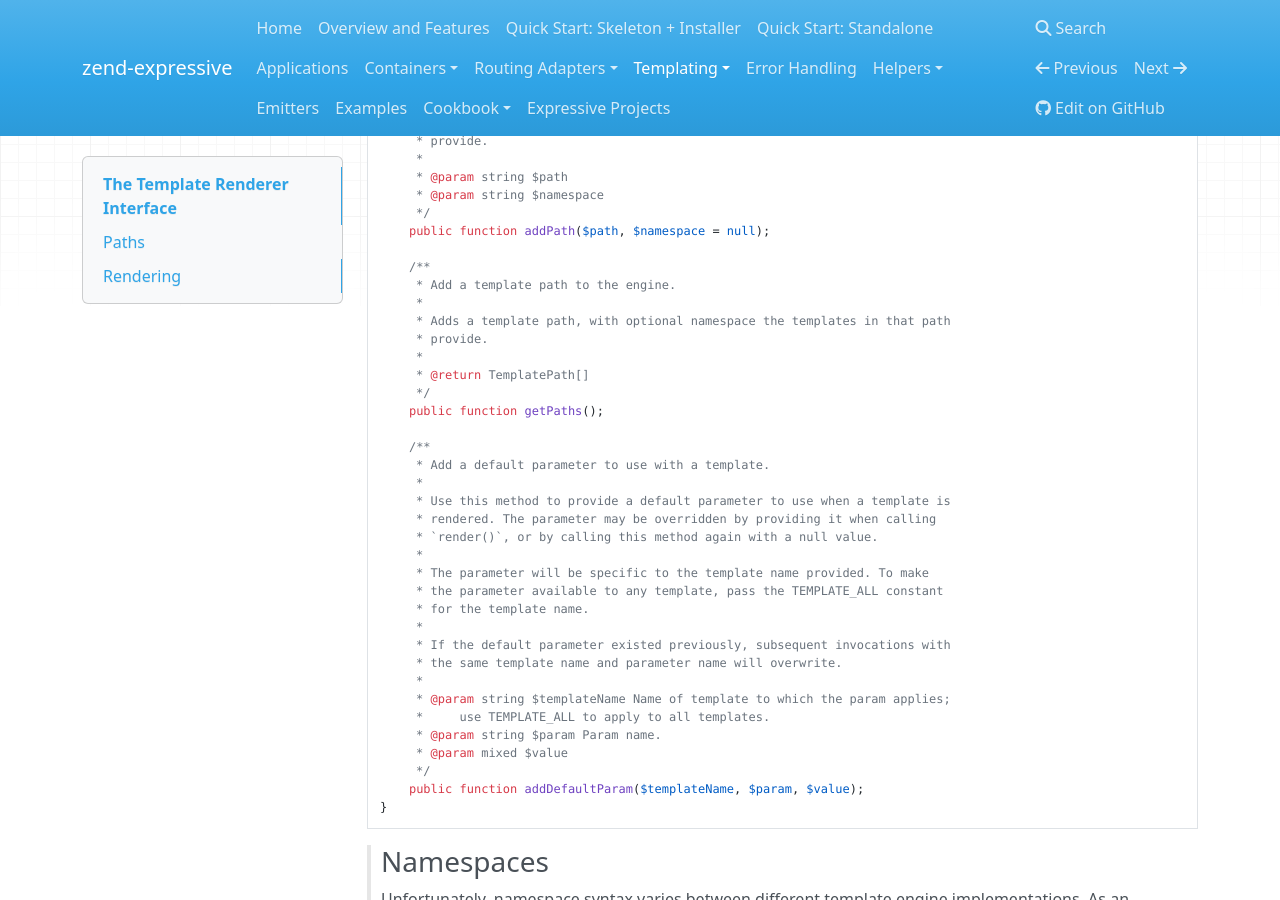
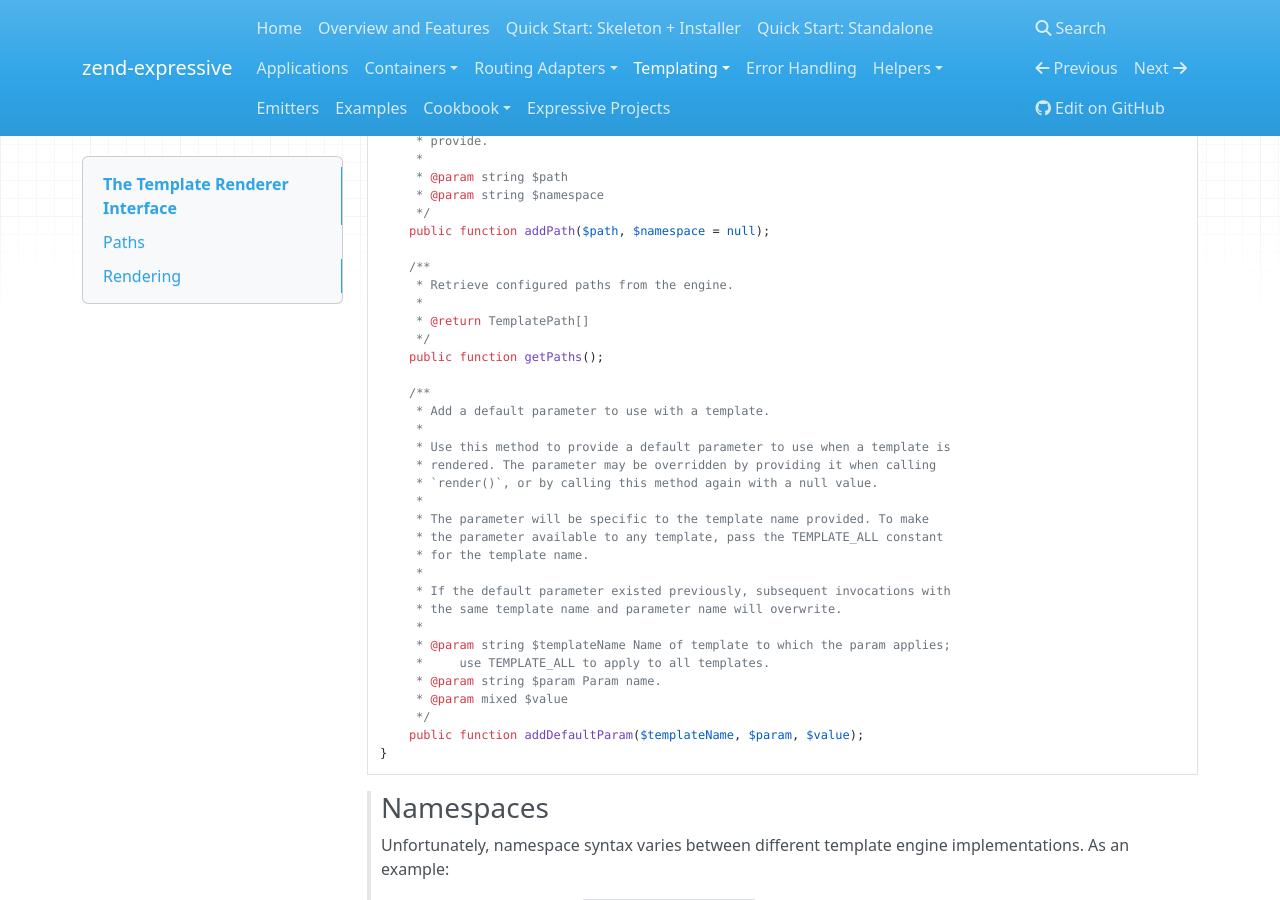
Before and after one commit to zendframework/zend-expressive, an MkDocs documentation site: the page built from doc/book/template/interface.md, in a window 1280 px wide and 900 px high, scrolled down 519 px. Built offline with MkDocs 1.6.1, drawn with Linux system fonts in a browser that asks for light colours; nearby versions of some CDN libraries; old or Windows-style settings are respelled for this version of MkDocs.

Commit message:
getPaths() doc-block fix

```diff
--- a/doc/book/template/interface.md
+++ b/doc/book/template/interface.md
@@ -33,10 +33,7 @@ interface TemplateRendererInterface
     public function addPath($path, $namespace = null);
 
     /**
-     * Add a template path to the engine.
-     *
-     * Adds a template path, with optional namespace the templates in that path
-     * provide.
+     * Retrieve configured paths from the engine.
      *
      * @return TemplatePath[]
      */
```
